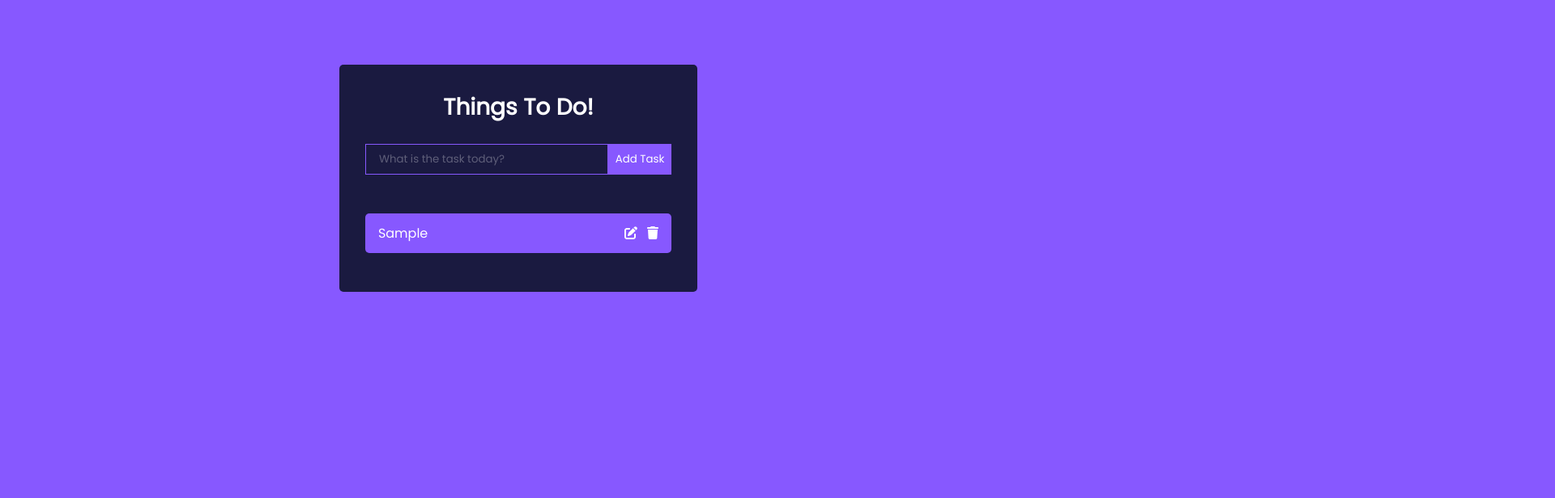
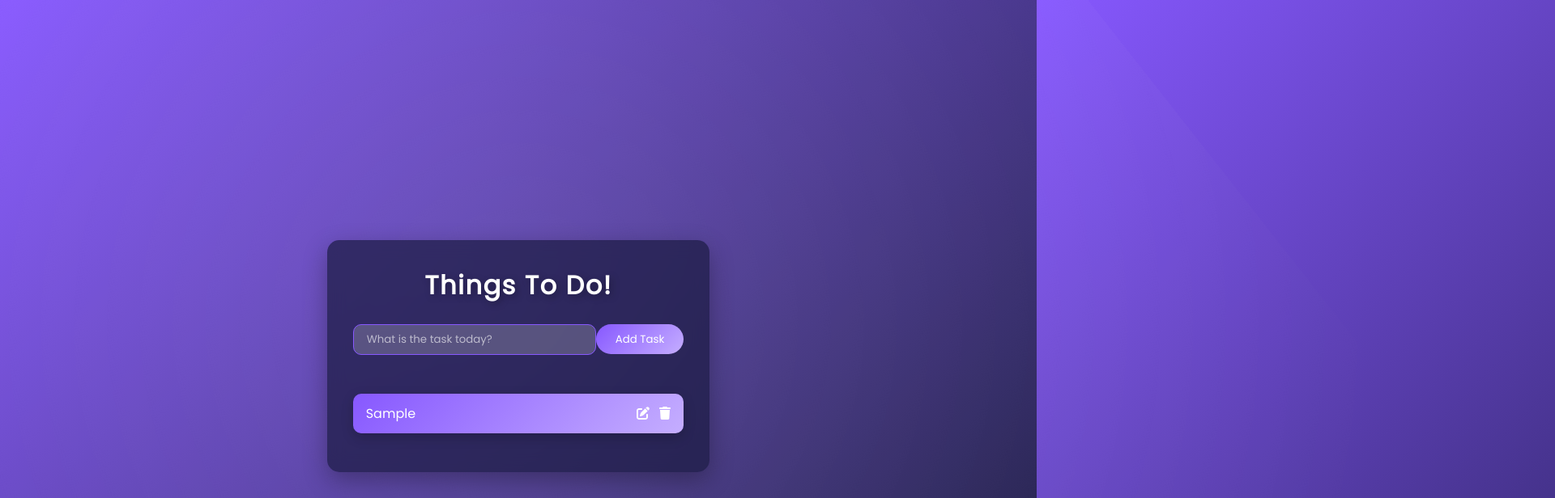
Before and after one commit to mustafahk27/to-do-list-react, a React (Create React App) app: page / in a window 1280 px wide. Both pictures are taken after typing "Sample" into the empty fields and a click on the button "Add Task". Shown: the top 616 px of the page at 81% size, 1920 px wide, since content can reach past the window. Built offline with nearby package versions, Linux system fonts and the light colour scheme.

Commit message:
CSS modifications

```diff
--- a/src/App.css
+++ b/src/App.css
@@ -8,10 +8,29 @@
 }
 
 body {
-  background: #8758ff;
+  background: linear-gradient(135deg, #8758ff, #1A1A40);
   display: flex;
   justify-content: center;
   align-items: center;
+  min-height: 100vh;
+  overflow: hidden;
+}
+
+body::before {
+  content: '';
+  position: absolute;
+  top: -50%;
+  left: -50%;
+  width: 200%;
+  height: 200%;
+  background: radial-gradient(circle, rgba(255,255,255,0.1), rgba(0,0,0,0) 70%);
+  animation: rotateBackground 10s linear infinite;
+  z-index: -1;
+}
+
+@keyframes rotateBackground {
+  from { transform: rotate(0deg); }
+  to { transform: rotate(360deg); }
 }
 
 .App {
@@ -21,14 +40,30 @@ body {
 h1 {
   color: #fff;
   margin-bottom: 0.5rem;
-  font-size: 1.75rem;
+  font-size: 2rem;
+  text-shadow: 3px 3px 10px rgba(0, 0, 0, 0.3);
+  letter-spacing: 1.5px;
+  animation: fadeIn 1s ease-in-out;
+}
+
+@keyframes fadeIn {
+  from { opacity: 0; transform: translateY(-10px); }
+  to { opacity: 1; transform: translateY(0); }
 }
 
 .TodoWrapper {
-  background: #1A1A40;
+  background: rgba(26, 26, 64, 0.7);
+  backdrop-filter: blur(10px);
   margin-top: 5rem;
   padding: 2rem;
-  border-radius: 5px;
+  border-radius: 15px;
+  box-shadow: 0 10px 30px rgba(0, 0, 0, 0.3);
+  animation: slideIn 0.7s ease-in-out;
+}
+
+@keyframes slideIn {
+  from { opacity: 0; transform: translateY(20px); }
+  to { opacity: 1; transform: translateY(0); }
 }
 
 .TodoForm {
@@ -38,54 +73,106 @@ h1 {
 
 .todo-input {
   outline: none;
-  background: none;
+  background: rgba(255, 255, 255, 0.2);
   border: 1px solid #8758ff;
   padding: 0.5rem 1rem;
   margin-top: 1rem;
   margin-bottom: 2rem;
   width: 300px;
   color: #fff;
+  border-radius: 10px;
+  transition: border 0.3s ease-in-out, box-shadow 0.3s ease-in-out;
 }
 
 .todo-input::placeholder {
-  color: #ffffff4d;
+  color: #ffffff99;
+}
+
+.todo-input:focus {
+  border: 1px solid #c5aeff;
+  box-shadow: 0 0 10px #c5aeff;
 }
 
 .todo-btn {
-  background: #8758ff;
+  background: linear-gradient(135deg, #8758ff, #c5aeff);
   color: #fff;
   border: none;
-  padding: 0.55rem;
+  padding: 0.55rem 1.5rem;
+  border-radius: 30px;
   cursor: pointer;
+  transition: background 0.3s ease-in-out, transform 0.3s ease-in-out, box-shadow 0.3s ease-in-out;
+}
+
+.todo-btn:hover {
+  background: linear-gradient(135deg, #c5aeff, #8758ff);
+  transform: translateY(-3px);
+  box-shadow: 0 0 15px rgba(133, 88, 255, 0.7);
 }
 
 .Todo {
   display: flex;
   justify-content: space-between;
   align-items: center;
-  background: #8758ff;
+  background: linear-gradient(135deg, #8758ff, #c5aeff);
   color: #fff;
   padding: 0.75rem 1rem;
-  border-radius: 5px;
+  border-radius: 10px;
   margin-bottom: 1rem;
+  box-shadow: 0 5px 15px rgba(0, 0, 0, 0.2);
+  transition: transform 0.3s ease-in-out, box-shadow 0.3s ease-in-out;
+  animation: fadeInTodo 0.5s ease-in-out;
+}
+
+@keyframes fadeInTodo {
+  from { opacity: 0; transform: translateY(10px); }
+  to { opacity: 1; transform: translateY(0); }
+}
+
+.Todo:hover {
+  transform: translateY(-5px);
+  box-shadow: 0 10px 30px rgba(133, 88, 255, 0.5);
 }
 
 .fa-trash {
   margin-left: 0.75rem;
+  transition: color 0.3s ease-in-out;
+}
+
+.fa-trash:hover {
+  color: #ff4d4d;
+  transform: scale(1.1);
 }
 
 .incompleted {
   color: #fff;
   cursor: pointer;
+  transition: color 0.3s ease-in-out, transform 0.3s ease-in-out;
+}
+
+.incompleted:hover {
+  color: #c5aeff;
+  transform: scale(1.1);
 }
 
 .completed {
   color: #c5aeff;
   text-decoration: line-through;
   cursor: pointer;
+  transition: color 0.3s ease-in-out;
+}
+
+.completed:hover {
+  color: #fff;
 }
 
 .edit-icon,
 .delete-icon {
   cursor: pointer;
+  transition: color 0.3s ease-in-out, transform 0.3s ease-in-out;
 }
+
+.edit-icon:hover,
+.delete-icon:hover {
+  color: #ff4d4d;
+  transform: scale(1.1);
+}
```
